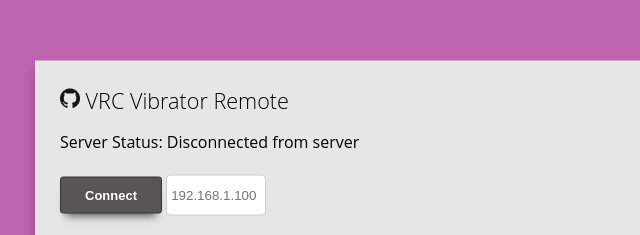
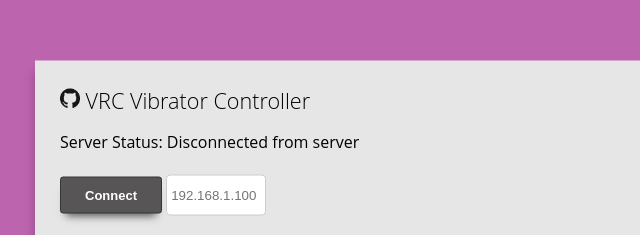
Before and after one commit to markviews/VRChatVibratorController, a plain HTML site: page Web/index.html in a window 1280 px wide. Shown: the part 178-413 px from the top of the page, 285-925 px from the left. Drawn offline with Linux system fonts and the light colour scheme; no server answers.

Commit message:
updated mod name on webpage.. how did I not notice this till now

```diff
--- a/Web/index.html
+++ b/Web/index.html
@@ -1,14 +1,14 @@
 <html>
 
 <head>
-<title>VRC Vibrator Remote</title>
+<title>VRC Vibrator Controller</title>
 <link rel="stylesheet" href="style.css">
 </head>
 
 <body>
 
 <div id="box">
-	<h2><a href="https://github.com/markviews/VRChatVibratorController"><img src="GitHub-Mark-32px.png" width="20"></a> VRC Vibrator Remote</h2>
+	<h2><a href="https://github.com/markviews/VRChatVibratorController"><img src="GitHub-Mark-32px.png" width="20"></a> VRC Vibrator Controller</h2>
 	<div id="serverStatus">Server Status: Connecting...</div>
 	<div id="codeDisplay" style="display: none;">Code: <b id="id"></b> (send this to your friend with the mod)</div>
 	<br>
```
